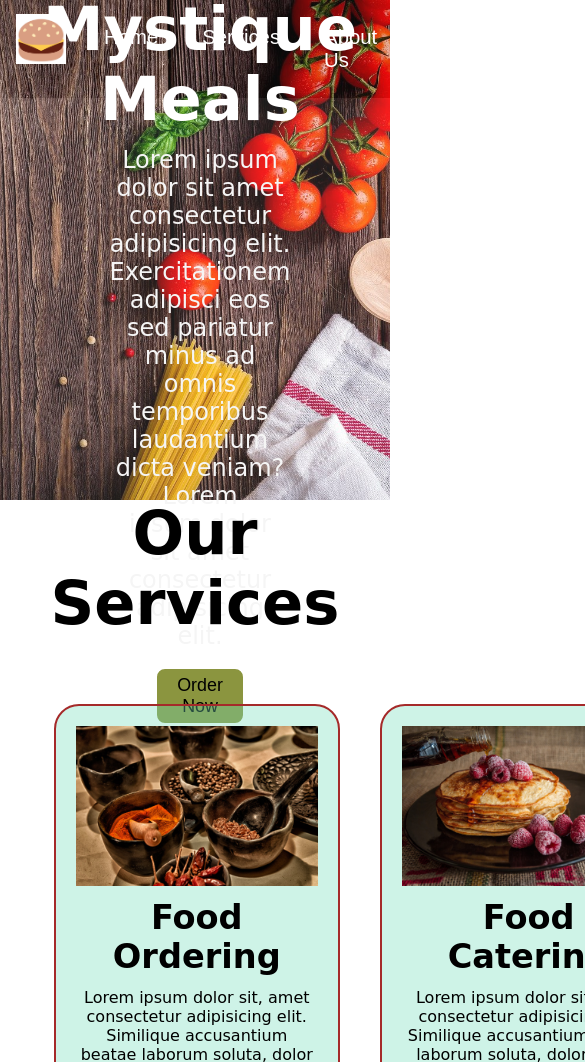
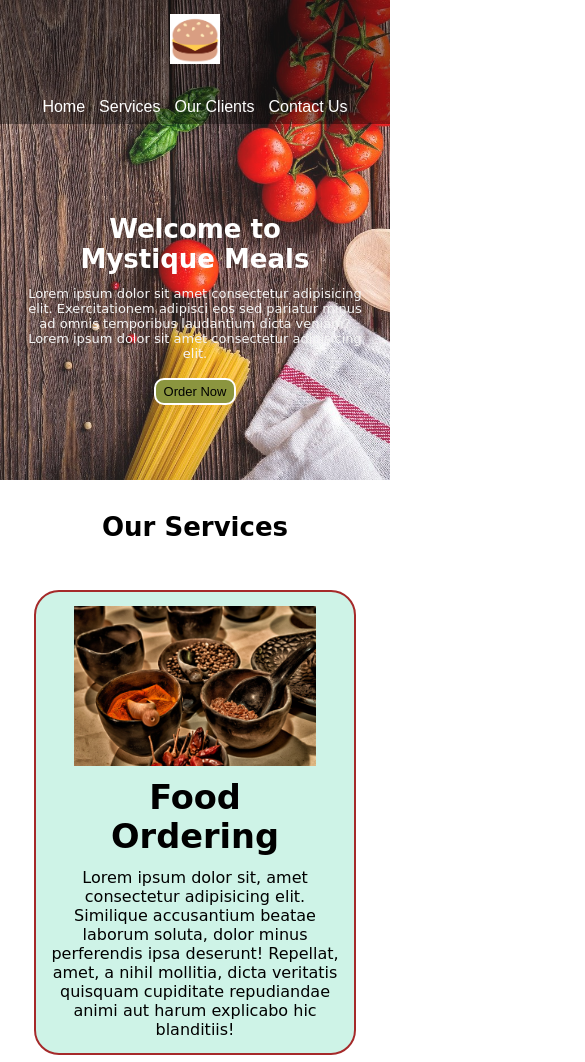
Before and after one commit to Pattavardhanam/Project-2, a plain HTML site: page index.html in a window 390 px wide. Shown: the top 1062 px of the page, 585 px wide, since content can reach past the window. Drawn offline with Linux system fonts and the light colour scheme.

Commit message:
Responsive Design

```diff
--- /dev/null
+++ b/css/phone.css
@@ -0,0 +1,63 @@
+html{
+    scroll-behavior: smooth;
+}
+/* Navigation */
+#navbar {
+    flex-direction: column;
+}
+
+#navbar ul li a{
+    font-size: 1rem;
+    padding: 0px 7px;
+    padding-bottom: 8px;
+}
+/* Home section */
+#home{
+    height: 370px;
+    padding: 3px 28px;
+}
+
+#home::before{
+    height: 480px;
+}
+
+#home p{
+    font-size: 13px;
+}
+
+/* Services section  */
+#services{
+    flex-direction: column;
+}
+
+#services .box {
+    padding: 14px;
+    margin: 2px 0px;
+    margin-bottom: 20px;
+}
+
+/* Clients section */
+#clients{
+    flex-wrap: wrap;
+}
+
+#clients img{
+    width: 66px;
+    padding: 6px;
+    height: auto;
+}
+
+/* Contact us section */
+#contact-box form{
+    width:80%;
+}
+/* Footer */
+
+/* Utility classes */
+.h-primary{
+    font-size:26px;
+}
+.btn{
+    font-size: 13px;
+    padding: 4px 8px;
+}
--- a/css/style.css
+++ b/css/style.css
@@ -2,6 +2,9 @@
 * {
     margin: 0px;
     padding: 0px;
+}
+html{
+    scroll-behavior: smooth;
 }
 
 /* CSS Varibles */
@@ -13,7 +16,7 @@
 #navbar {
     display: flex;
     align-items: center;
-    position: relative;
+    position: sticky;
     top: 0px;
 }
 
@@ -26,7 +29,7 @@
     height: 100%;
     width: 100%;
     z-index: -1;
-    opacity: 0.68;
+    opacity: 0.4;
 }
 
 /* Navigation Bar: Logo and image */
@@ -138,9 +141,10 @@
 /* Clients Section */
 #client-section {
     position: relative;
-    height: 344px;
+    z-index: -2;
 }
-#client-section::before{
+
+#client-section::before {
     left: 0px;
     content: "";
     position: absolute;
@@ -163,11 +167,12 @@
 }
 
 /* Contact Section */
-#contact{
+#contact {
     margin: 17px;
     position: relative;
 }
-#contact::before{
+
+#contact::before {
     content: "";
     position: absolute;
     width: 100%;
@@ -177,30 +182,38 @@
     background: url('/bg_logo_img/contact.jpg') no-repeat center center/cover;
 
 }
-#contact-box{
+
+#contact-box {
     display: flex;
     justify-content: center;
     align-items: center;
     padding-bottom: 34px;
 }
-#contact-box input, #contact-box textarea{
+
+#contact-box input,
+#contact-box textarea {
     width: 100%;
     padding: 0.5rem;
     border-radius: 9px;
     font-size: 1.1rem;
 }
-#contact-box form{
+
+#contact-box form {
     width: 40%;
 }
-#contact-box label{
+
+#contact-box label {
     font-size: 1.3rem;
     font-family: 'Itim', cursive;
 }
-footer{
+
+/* Footer */
+footer {
     background: black;
     color: white;
     padding: 9px 20px;
 }
+
 /* Utility classes */
 .h-primary {
     font-size: 3.8rem;
--- a/index.html
+++ b/index.html
@@ -4,30 +4,33 @@
     <meta charset="UTF-8">
     <meta name="viewport" content="width=device-width, initial-scale=1.0">
     <title>Best Online Food Delivery Services | Mystique Meals</title>
+    <!-- Style sheet, fonts and Responsive CSS links -->
     <link rel="stylesheet" href="css/style.css">
     <link rel="preconnect" href="https://fonts.googleapis.com">
     <link rel="preconnect" href="https://fonts.gstatic.com" crossorigin>
+    <link rel="stylesheet" media="screen and (max-width:1170px)" href="css/phone.css">
 </head>
 <body>
+    <!-- Navigation Bar -->
     <nav id="navbar">
         <div id="logo">
             <img src="bg_logo_img/logo.jpg" alt="Mystique Meals">
         </div>
         <ul>
-            <li class="item"><a href="#">Home</a></li>
-            <li class="item"><a href="#">Services</a></li>
-            <li class="item"><a href="#">About Us</a></li>
-            <li class="item"><a href="#">Contact Us</a></li>
+            <li class="item"><a href="#home">Home</a></li>
+            <li class="item"><a href="#services-container">Services</a></li>
+            <li class="item"><a href="#client-section">Our Clients</a></li>
+            <li class="item"><a href="#contact">Contact Us</a></li>
         </ul>
     </nav>
-
+<!-- Home Section -->
     <section id="home">
         <h1 class="h-primary">Welcome to Mystique Meals</h1>
         <p>Lorem ipsum dolor sit amet consectetur adipisicing elit. Exercitationem adipisci eos sed pariatur minus ad omnis temporibus laudantium dicta veniam?</p>
         <p>Lorem ipsum dolor sit amet consectetur adipisicing elit.</p>
         <button class="btn">Order Now</button>
     </section>
-
+<!-- Services Section -->
     <section id="services-container">
         <h1 class="h-primary center">Our Services</h1>
         <div id="services">
@@ -48,6 +51,7 @@
             </div>
         </div>
     </section>
+    <!-- Client Section -->
     <section id="client-section">
         <h1 class="h-primary center">Our Clients</h1>
         <div id="clients">
@@ -59,6 +63,7 @@
             </div>
         </div>
     </section>
+    <!-- Contact Us Section -->
     <section id="contact">
         <h1 class="h-primary center">Contact Us</h1>
         <div id="contact-box">
@@ -82,6 +87,7 @@
             </form>
         </div>
     </section>
+    <!-- Footer -->
     <footer>
         <div class="center">
             Copyright &copy; www.mystiquemeals.com All rights reserved
```
